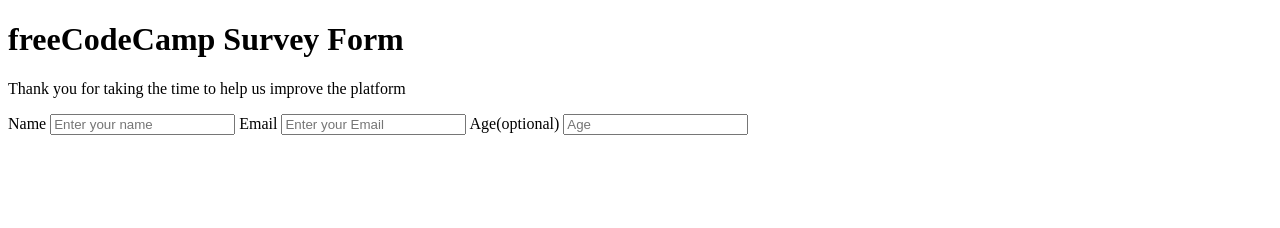
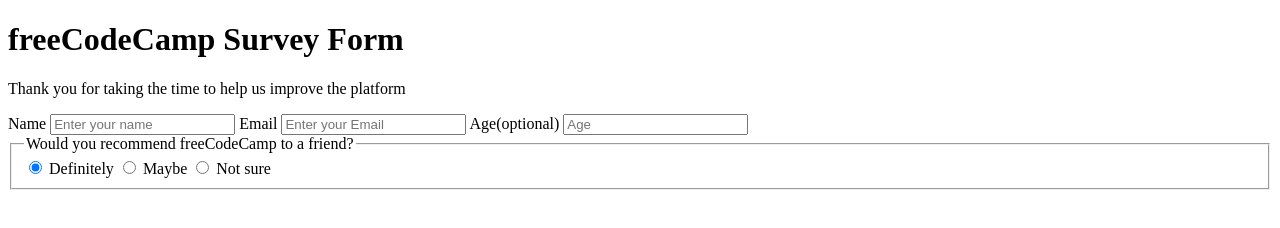
Before and after one commit to lengleman-spec/survey-form, a plain HTML site: page index.html in a window 1280 px wide. Drawn offline with Linux system fonts and the light colour scheme.

Commit message:
added recommendation section to html

```diff
--- a/index.html
+++ b/index.html
@@ -12,6 +12,7 @@
     </p>
 
     <form id="survey-form">
+      <!-- User Information -->
       <label for="name">Name</label>
       <input
         type="text"
@@ -32,6 +33,30 @@
 
       <label for="number">Age(optional)</label>
       <input type="number" name="age" id="number" placeholder="Age" />
+
+      <!-- Recommendation Radio Buttons -->
+      <fieldset id="radio-container">
+        <legend>Would you recommend freeCodeCamp to a friend?</legend>
+        <input
+          type="radio"
+          name="recommendation"
+          id="definitely"
+          value="definitely"
+          checked
+        />
+        <label for="definitely">Definitely</label>
+
+        <input type="radio" name="recommendation" id="maybe" value="maybe" />
+        <label for="maybe">Maybe</label>
+
+        <input
+          type="radio"
+          name="recommendation"
+          id="not-sure"
+          value="not sure"
+        />
+        <label for="not-sure">Not sure</label>
+      </fieldset>
     </form>
   </body>
 </html>
```
